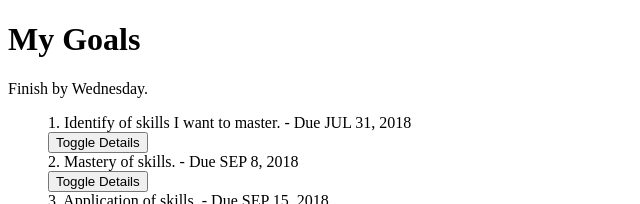
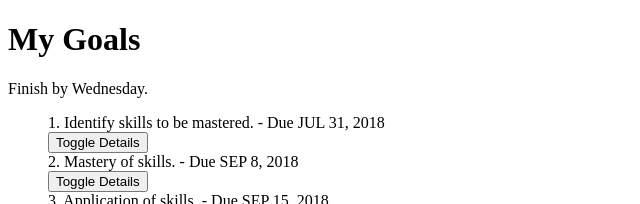
Before and after one commit to SamNgigi/Goals-v2, an Angular app: page / in a window 1280 px wide. Shown: the top 204 px of the page, without its empty margins (0-640 px from the left). Built offline with nearby package versions, Linux system fonts and the light colour scheme.

Commit message:
Added a confirm to the deletGoal function to make sure that user want to delete a goal.

```diff
--- a/src/app/goals/goals.component.ts
+++ b/src/app/goals/goals.component.ts
@@ -18,7 +18,7 @@ export class GoalsComponent implements OnInit {
     Note that the date object created with months starting from 0. i.e January = 0, December = 11
   */
   goals = [
-    new Goal(1, "Identify of skills I want to master.", "Well for now its music, math and programming.", new Date(2018, 6, 31)),
+    new Goal(1, "Identify skills to be mastered.", "Well for now its music, math and programming.", new Date(2018, 6, 31)),
     new Goal(2, "Mastery of skills.", "Not yet but getting there.", new Date(2018, 8, 8)),
     new Goal(3, "Application of skills.", "I'll be applying while still getting better.", new Date(2018, 8, 15)),
     new Goal(4, "World domination.", "One day at a time.", new Date(2018, 9, 14)),
@@ -33,8 +33,12 @@ export class GoalsComponent implements OnInit {
   deleteGoal(isComplete, index) {
     // If true
     if (isComplete) {
-      // Remove the item with this index from the goal array.
-      this.goals.splice(index, 1)
+      let confirmDelete = confirm(`Are you sure you want to delete ${this.goals[index].name} goal.`)
+
+      if (confirmDelete) {
+        // Remove the item with this index from the goal array.
+        this.goals.splice(index, 1)
+      }
     }
   }
 
```
